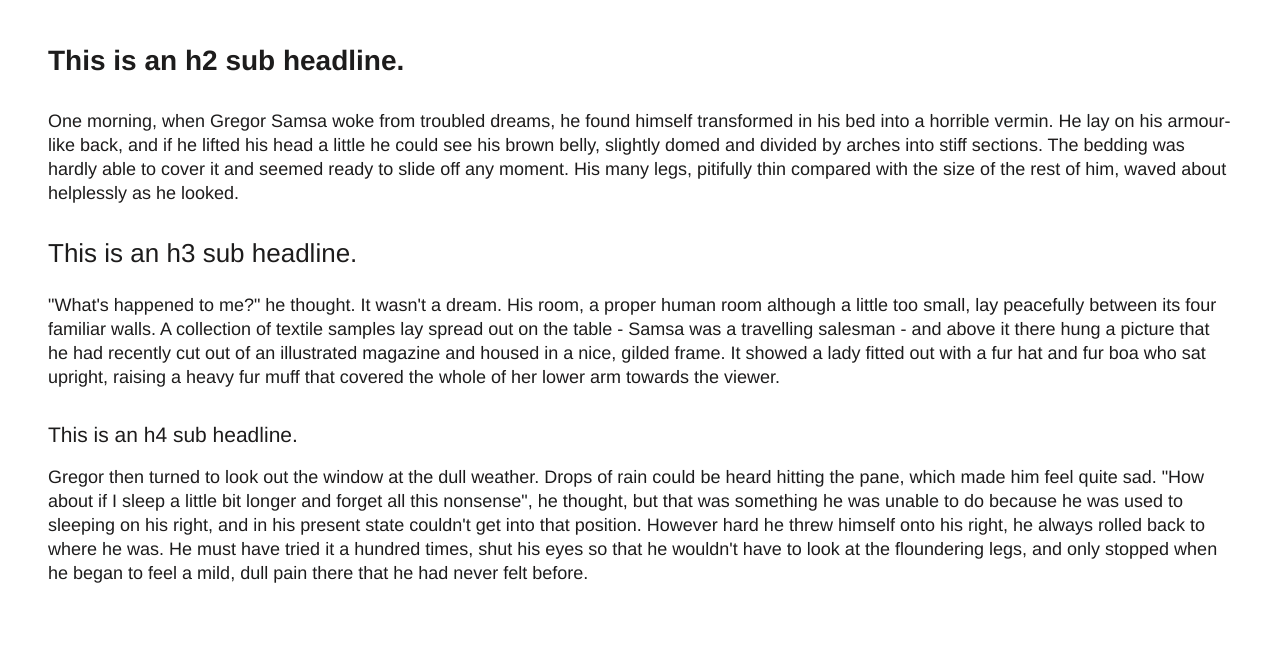
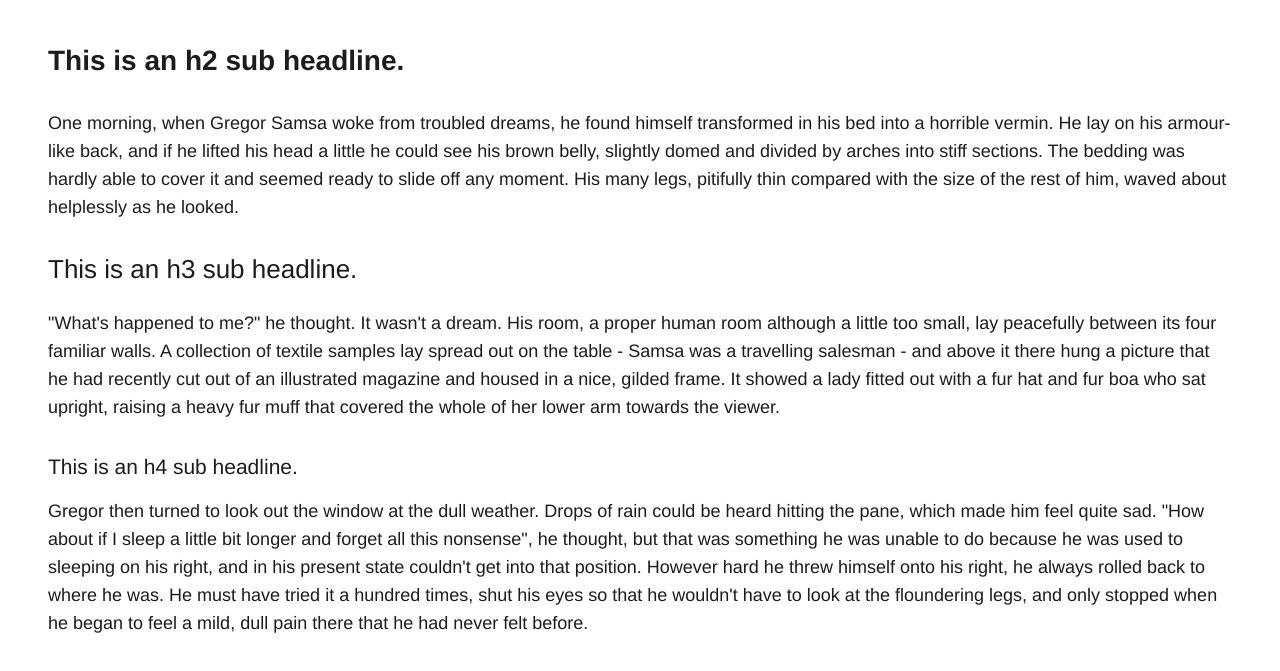
Before and after one commit to chrisschnaars/web-project-starter, a website built with Parcel: page src/index.html in a window 1280 px wide. Shown: the part 123-794 px from the top of the page. Built offline with nearby package versions, Linux system fonts and the light colour scheme.

Commit message:
Update body line height

```diff
--- a/src/scss/settings/_variables.scss
+++ b/src/scss/settings/_variables.scss
@@ -17,7 +17,7 @@ $font-weight_sub-heading: 500;
 $font-weight_body: 400;
 
 $body-font-size: 1.125rem;
-$body-line-height: 1.5rem;
+$body-line-height: 1.75rem;
 $body-font-size--mob: 1rem;
 $body-line-height--mob: 1.5rem;
 
```
